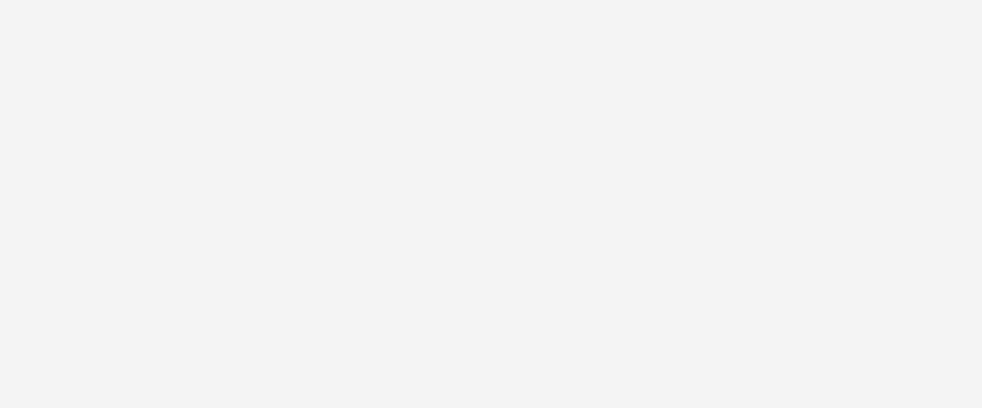
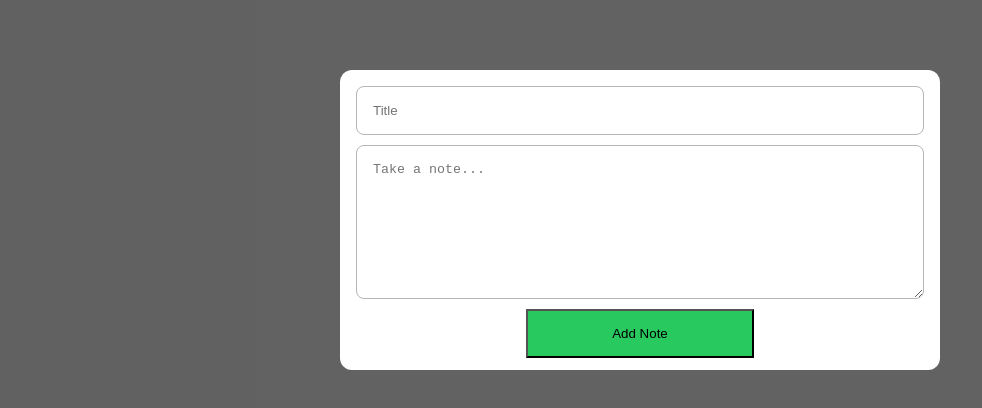
Before and after one commit to iamdeterminedd/Noted, a React (Vite) app in the folder frontend/: page / in a window 1280 px wide. Both pictures are taken after a click on the icon 37 px from the left and 40 px from the top of the page. Shown: the part 180-588 px from the top of the page, without its empty margins (0-982 px from the left). Built offline with nearby package versions, Linux system fonts and the light colour scheme; no server answers.

Commit message:
add note function works

```diff
--- a/frontend/package.json
+++ b/frontend/package.json
@@ -14,6 +14,7 @@
     "@fortawesome/free-solid-svg-icons": "^6.4.2",
     "@fortawesome/react-fontawesome": "^0.2.0",
     "axios": "^1.6.2",
+    "notistack": "^3.0.1",
     "react": "^18.2.0",
     "react-dom": "^18.2.0",
     "react-router-dom": "^6.19.0"
--- a/frontend/src/App.css
+++ b/frontend/src/App.css
@@ -70,3 +70,54 @@ h1 {
     margin: 10px 0;
     color: #333;
 }
+
+.modal-bgscreen{
+    display: flex;
+    justify-content: center;
+    align-items: center;
+    position: fixed;
+    background-color: #000;
+    background-color: rgba(0, 0, 0, 0.6);
+    top: 0;
+    left: 0;
+    right: 0;
+    bottom: 0;
+    z-index: 50;
+}
+
+.modal-container {
+    display: flex;
+    flex-direction: column;
+    position: relative;
+    width: 600px;
+    max-width: 100%;
+    height: 300px;
+    background-color: #fff;
+    border-radius: 0.75rem;
+    padding: 1rem;
+    text-align: center;
+}
+
+.divAddTitle{
+margin-bottom: 10px;
+}
+
+.divAddTextContent{
+margin-bottom: 10px;
+}
+
+.modal-input {
+    display: flex;
+    padding: 16px;
+    width: 100%;
+    align-items: center;
+    align-self: stretch;
+    border-radius: 8px;
+    border: 1.333px solid #b6b5b5;
+}
+
+.btn-addNote{
+    width: 40%;
+    padding: 15px;
+    background-color: #28c95e;
+}
--- a/frontend/src/components/Home.jsx
+++ b/frontend/src/components/Home.jsx
@@ -3,8 +3,10 @@ import axios from 'axios';
 import { FontAwesomeIcon } from '@fortawesome/react-fontawesome';
 import { faPlus } from '@fortawesome/free-solid-svg-icons';
 import NoteCards from './NoteCards';
+import NoteModal from './NoteModal';
 
 const Home = () => {
+  const [showModal, setShowModal] = useState(false);
   const [notes, setNotes] = useState([]);
 
   useEffect(() => {
@@ -21,11 +23,16 @@ const Home = () => {
     <>
       <h1>Noted</h1>
       <div>
-        <FontAwesomeIcon icon={faPlus} className="plusIcon" />
+        <FontAwesomeIcon
+          icon={faPlus}
+          className="plusIcon"
+          onClick={() => setShowModal(true)}
+        />
       </div>
       <div className="container">
         <NoteCards notes={notes} />
       </div>
+      {showModal && <NoteModal onClose={() => setShowModal(false)} />}
     </>
   );
 };
--- /dev/null
+++ b/frontend/src/components/NoteModal.jsx
@@ -0,0 +1,61 @@
+import { useState } from 'react';
+import axios from 'axios';
+import { useSnackbar } from 'notistack';
+
+const NoteModal = ({ onClose }) => {
+  const [title, setTitle] = useState('');
+  const [text, setText] = useState('');
+  const { enqueueSnackbar } = useSnackbar();
+
+  const handleAddNote = () => {
+    const data = {
+      title,
+      text,
+    };
+
+    axios
+      .post('http://localhost:5000/notes', data)
+      .then(() => {
+        enqueueSnackbar('Note Added', { variant: 'success' });
+        onClose();
+      })
+      .catch((error) => {
+        enqueueSnackbar('Error', { variant: 'error' });
+        console.log(error);
+      });
+  };
+  return (
+    <div className="modal-bgscreen" onClick={onClose}>
+      <div className="modal-container" onClick={(e) => e.stopPropagation()}>
+        <div className="divAddTitle">
+          <input
+            className="modal-input"
+            type="text"
+            value={title}
+            placeholder="Title"
+            onChange={(e) => setTitle(e.target.value)}
+          />
+        </div>
+
+        <div className="divAddTextContent">
+          <textarea
+            className="modal-input"
+            placeholder="Take a note..."
+            type="text"
+            value={text}
+            rows="8"
+            onChange={(e) => setText(e.target.value)}
+          />
+        </div>
+
+        <div className="divAddButton">
+          <button className="btn-addNote" onClick={handleAddNote}>
+            Add Note
+          </button>
+        </div>
+      </div>
+    </div>
+  );
+};
+
+export default NoteModal;
--- a/frontend/src/main.jsx
+++ b/frontend/src/main.jsx
@@ -1,9 +1,12 @@
 import React from 'react';
 import ReactDOM from 'react-dom/client';
 import App from './App.jsx';
+import { SnackbarProvider } from 'notistack';
 
 ReactDOM.createRoot(document.getElementById('root')).render(
   <React.StrictMode>
-    <App />
+    <SnackbarProvider>
+      <App />
+    </SnackbarProvider>
   </React.StrictMode>
 );
```
Also changed, not shown: 1 other file (tests, documents, lock files or other folders).
